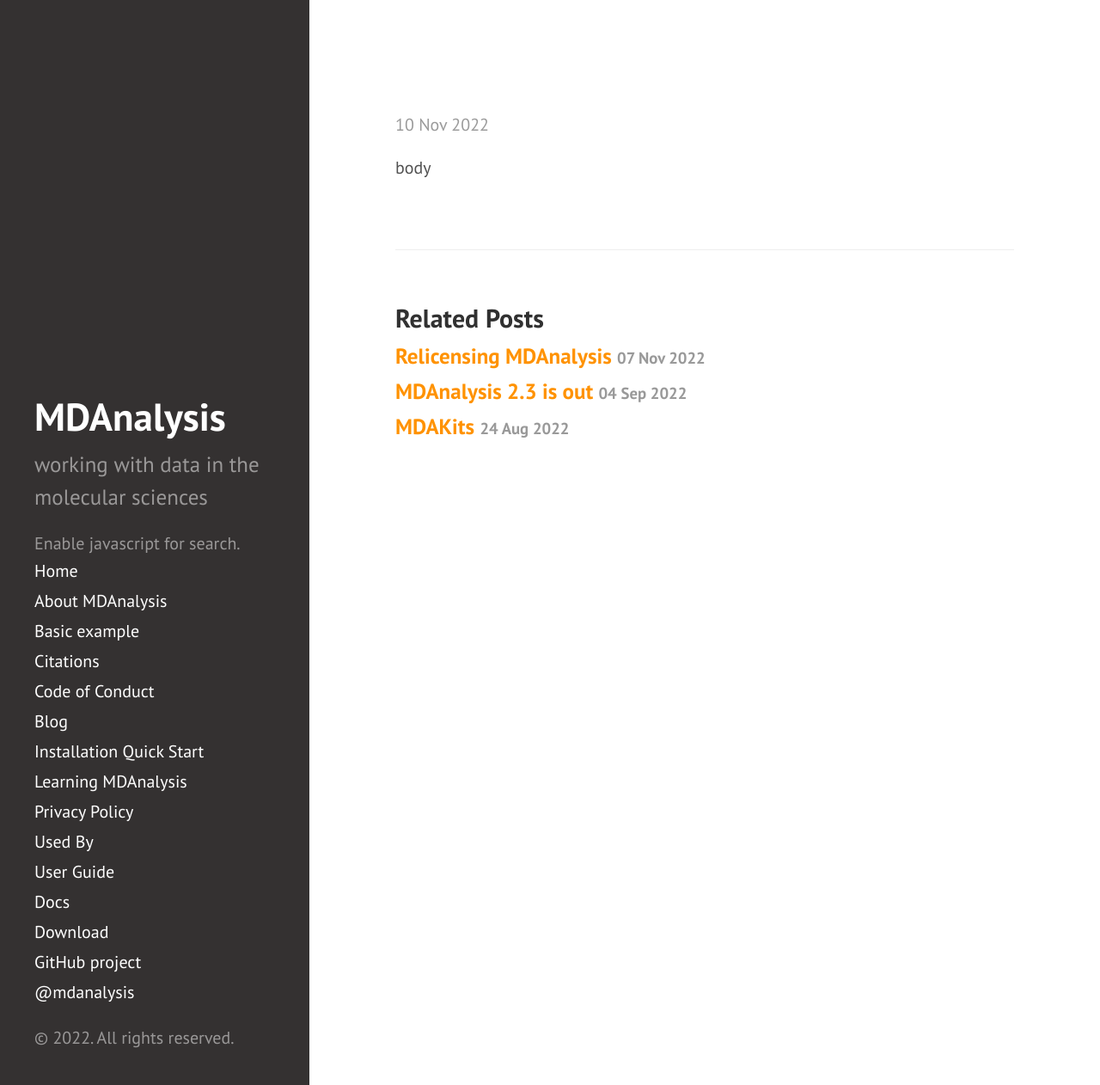
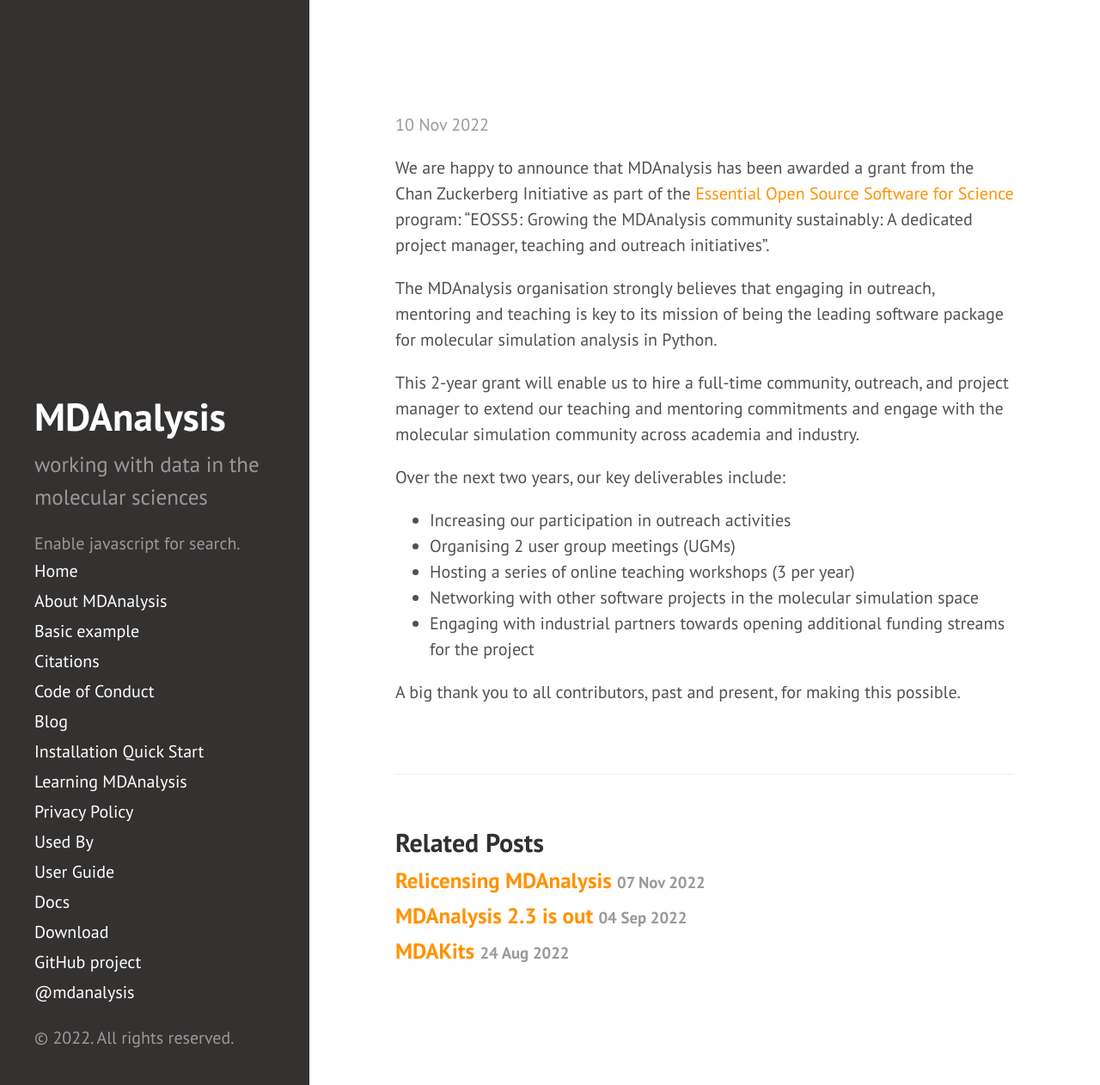
Before and after one commit to MDAnalysis/MDAnalysis.github.io, a Jekyll site: the page built from _posts/2022-11-10-CZI_EOSS5.md, in a window 1280 px wide and 1262 px high. Shown: the whole window at 86% size. Built offline with Jekyll 4.4.1, drawn with Linux system fonts in a browser that asks for light colours; our own code applies the rules of GitHub Pages for plain Markdown files; comment, search, counter and statistics services are not loaded.

Commit message:
Update 2022-11-10-CZI_EOSS5.md

```diff
--- a/_posts/2022-11-10-CZI_EOSS5.md
+++ b/_posts/2022-11-10-CZI_EOSS5.md
@@ -3,4 +3,19 @@ layout: post
 title: MDAnalysis CZI EOSS 5 Grant: Outreach and Project Manager
 ---
 
-body
+We are happy to announce that MDAnalysis has been awarded a grant from the Chan Zuckerberg Initiative as part of the [Essential Open Source Software for Science][] program: “EOSS5: Growing the MDAnalysis community sustainably: A dedicated project manager, teaching and outreach initiatives”.
+
+The MDAnalysis organisation strongly believes that engaging in outreach, mentoring and teaching is key to its mission of being the leading software package for molecular simulation analysis in Python.
+
+This 2-year grant will enable us to hire a full-time community, outreach, and project manager to extend our teaching and mentoring commitments and engage with the molecular simulation community across academia and industry.
+
+Over the next two years, our key deliverables include:
+- Increasing our participation in outreach activities
+- Organising 2 user group meetings (UGMs)
+- Hosting a series of online teaching workshops (3 per year)
+- Networking with other software projects in the molecular simulation space
+- Engaging with industrial partners towards opening additional funding streams for the project
+
+A big thank you to all contributors, past and present, for making this possible.
+
+[Essential Open Source Software for Science]: https://chanzuckerberg.com/eoss/proposals/?cycle=5
```
